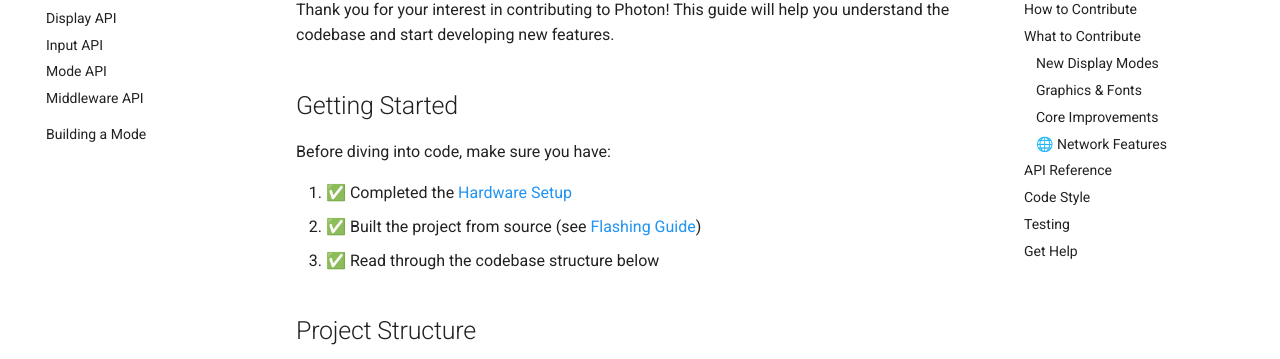
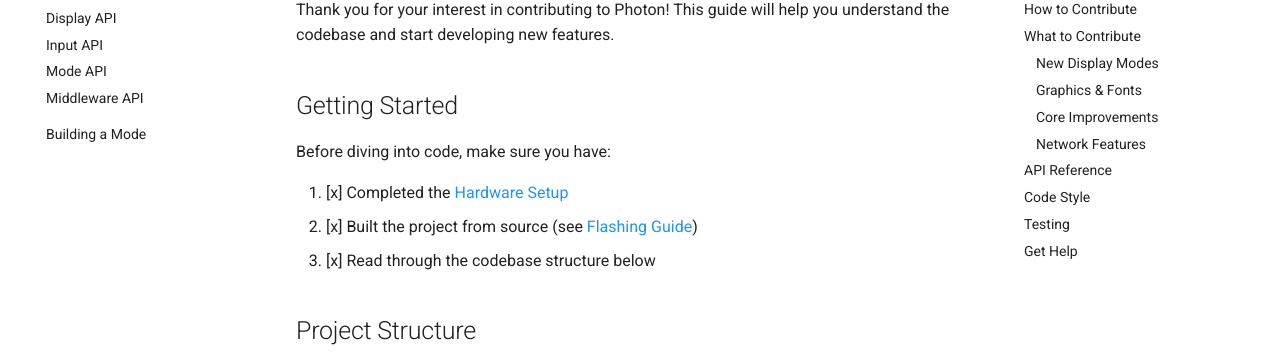
Before and after one commit to JamieWells1/photon, an MkDocs documentation site: the page built from docs/contributing/index.md, in a window 1280 px wide and 1400 px high. Shown: the part 231-590 px from the top of the window. Built offline with MkDocs 1.6.1 and Material for MkDocs 9.7.7, drawn with Linux system fonts in a browser that asks for light colours; comment, search, counter and statistics services are not loaded; some of the changed text lies outside the part shown.

Commit message:
.git add .

```diff
--- a/docs/contributing/index.md
+++ b/docs/contributing/index.md
@@ -6,9 +6,9 @@
 
 Before diving into code, make sure you have:
 
-1. ✅ Completed the [Hardware Setup](../getting-started/hardware.md)
-2. ✅ Built the project from source (see [Flashing Guide](../getting-started/flashing.md))
-3. ✅ Read through the codebase structure below
+1. [x] Completed the [Hardware Setup](../getting-started/hardware.md)
+2. [x] Built the project from source (see [Flashing Guide](../getting-started/flashing.md))
+3. [x] Read through the codebase structure below
 
 ## Project Structure
 
@@ -54,7 +54,7 @@
 - API enhancements
 - Documentation improvements
 
-### 🌐 Network Features
+### Network Features
 
 - New API integrations
 - MQTT support
```
Also changed, not shown: docs/getting-started/hardware.md (+11 -11 lines).
